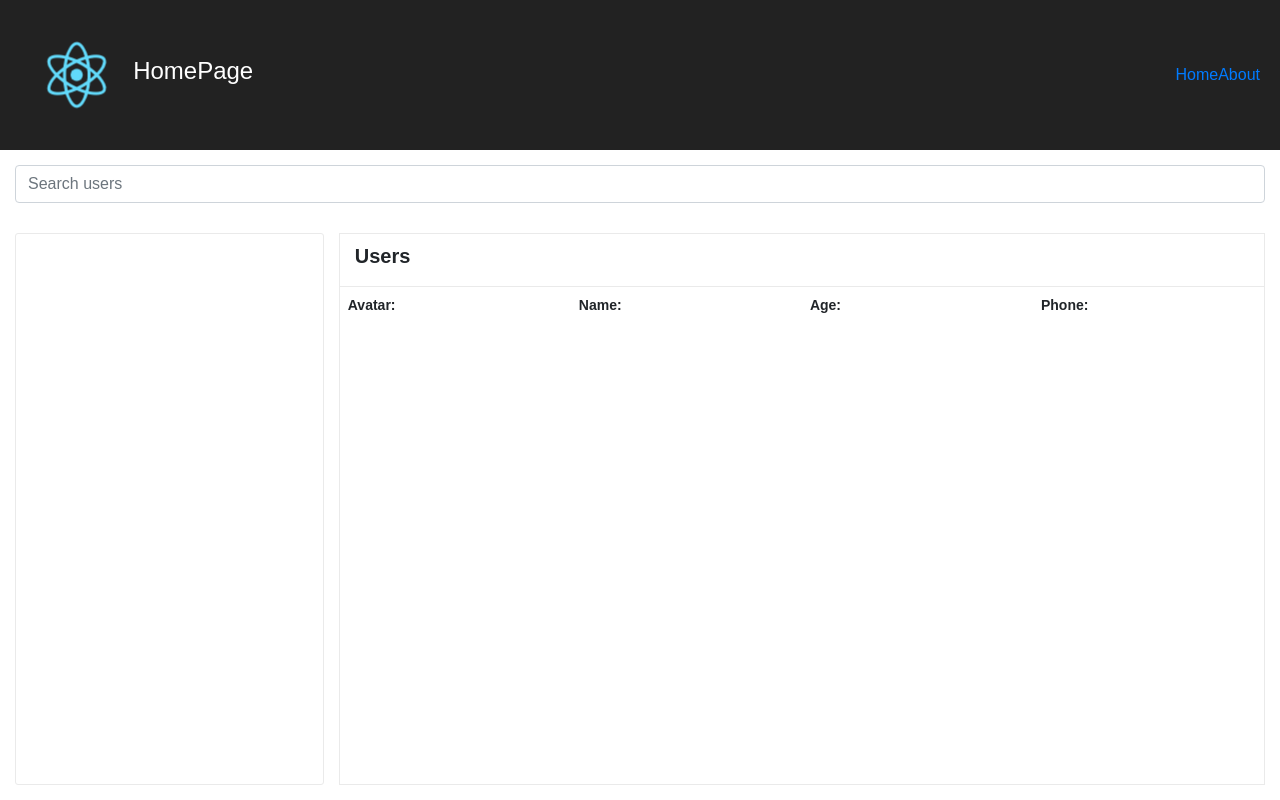
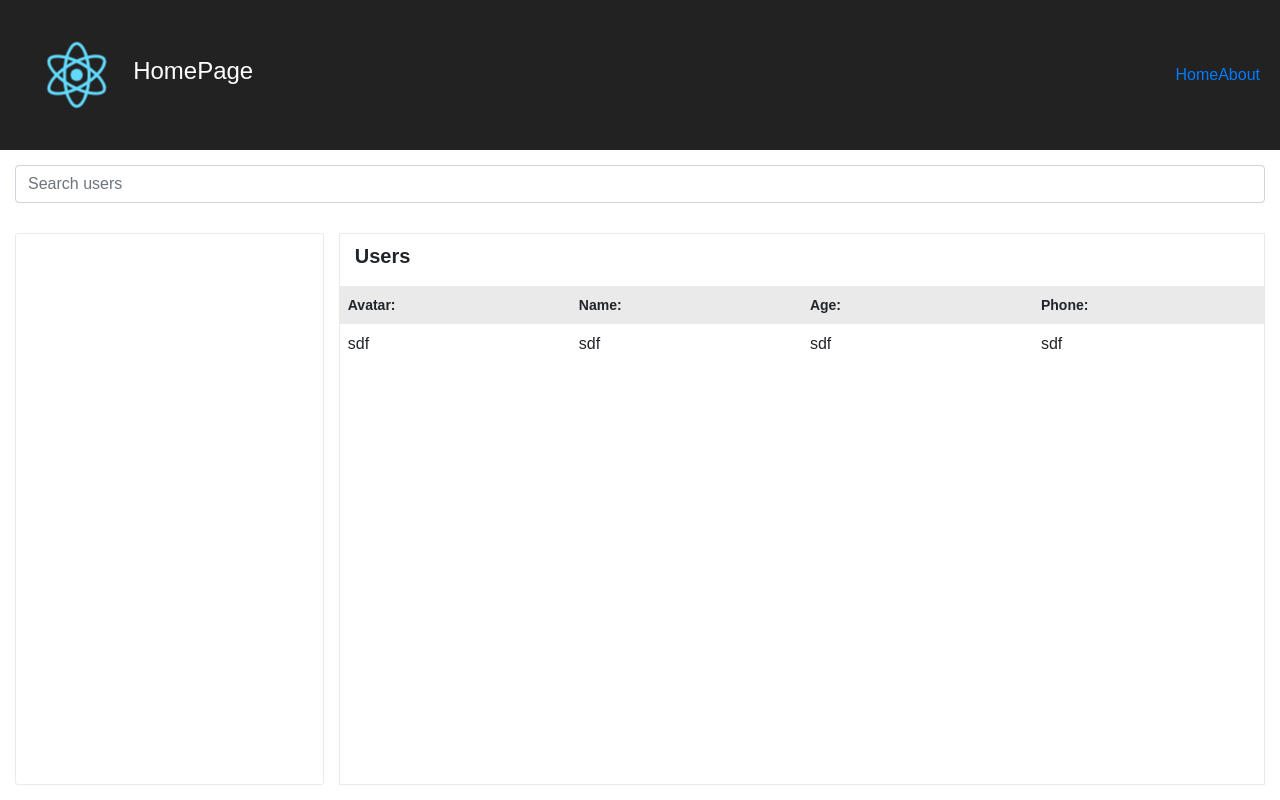
Before and after one commit to skoval-a/test-react-app, a React (Create React App) app: page / in a window 1280 px wide. Built offline with nearby package versions, Linux system fonts and the light colour scheme.

Commit message:
update commit

```diff
--- a/src/assets/style/App.css
+++ b/src/assets/style/App.css
@@ -34,8 +34,14 @@
       .home__wrapUsers .usersHeader__title {
         font-weight: bold;
         font-size: 20px; }
+    .home__wrapUsers .itemUser {
+      display: flex; }
+      .home__wrapUsers .itemUser > div {
+        padding: 8px;
+        flex: 1; }
     .home__wrapUsers .usersList__head {
-      display: flex; }
+      display: flex;
+      background: #eaeaea; }
       .home__wrapUsers .usersList__head p {
         font-weight: bold;
         font-size: 14px;
--- a/src/assets/style/App.scss
+++ b/src/assets/style/App.scss
@@ -42,13 +42,16 @@
       }
     }
     .itemUser {
-      &__content {
-
+      display: flex;
+      > div {
+        padding: 8px;
+        flex: 1;
       }
     }
     .usersList {
       &__head {
         display: flex;
+        background: #eaeaea;
         p {
           font-weight: bold;
           font-size: 14px;
--- a/src/components/ItemUser/index.js
+++ b/src/components/ItemUser/index.js
@@ -3,8 +3,17 @@ import React from 'react';
 export default (props) => {
   return (
     <div className='itemUser'>
-      <div className="itemUser__content">
-
+      <div className="itemUser__image">
+        sdf
+      </div>
+      <div>
+        <p>sdf</p>
+      </div>
+      <div>
+        <p>sdf</p>
+      </div>
+      <div>
+        <p>sdf</p>
       </div>
     </div>
   );
--- a/src/containers/HomePage/index.js
+++ b/src/containers/HomePage/index.js
@@ -5,11 +5,27 @@ import {
   UsersList,
 } from '../../components';
 
+import url from '../../data.txt';
+
 
 class HomePage extends Component {
-
+  constructor(props) {
+    super(props);
+    this.state = {
+      data: null,
+    };
+  }
   handleClickHeader = (item, index) => {
     console.log(index);
+  }
+
+  componentWillMount() {
+    fetch(url)
+      .then(response => console.log(response.json()))
+  }
+
+  updateApp(config) {
+
   }
 
   render() {
```
Also changed, not shown: src/data.txt (renamed from data.txt).
